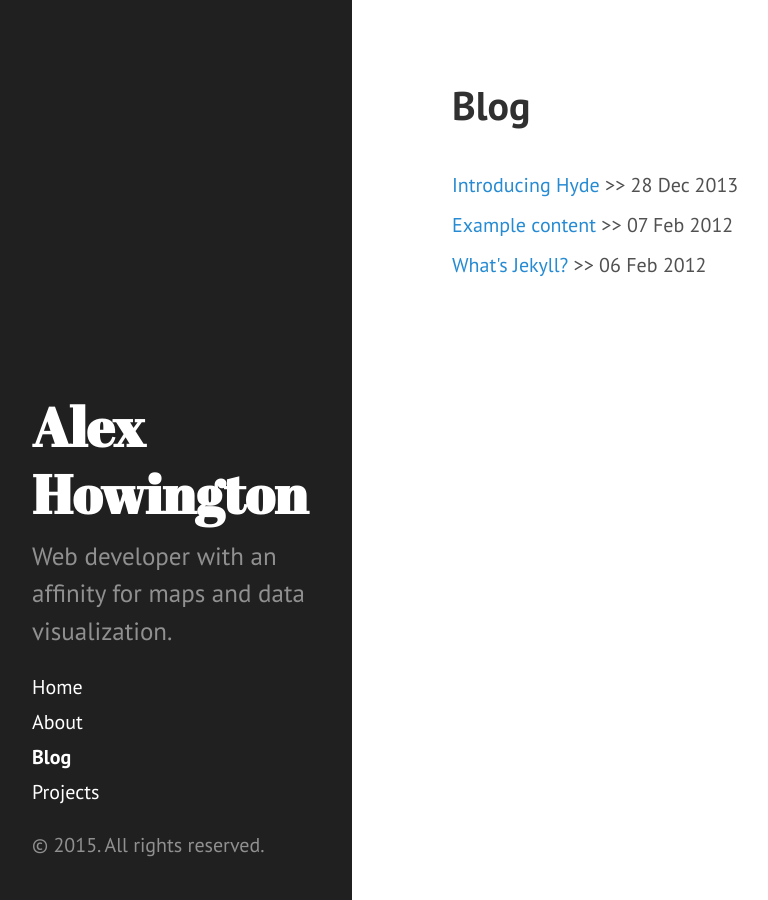
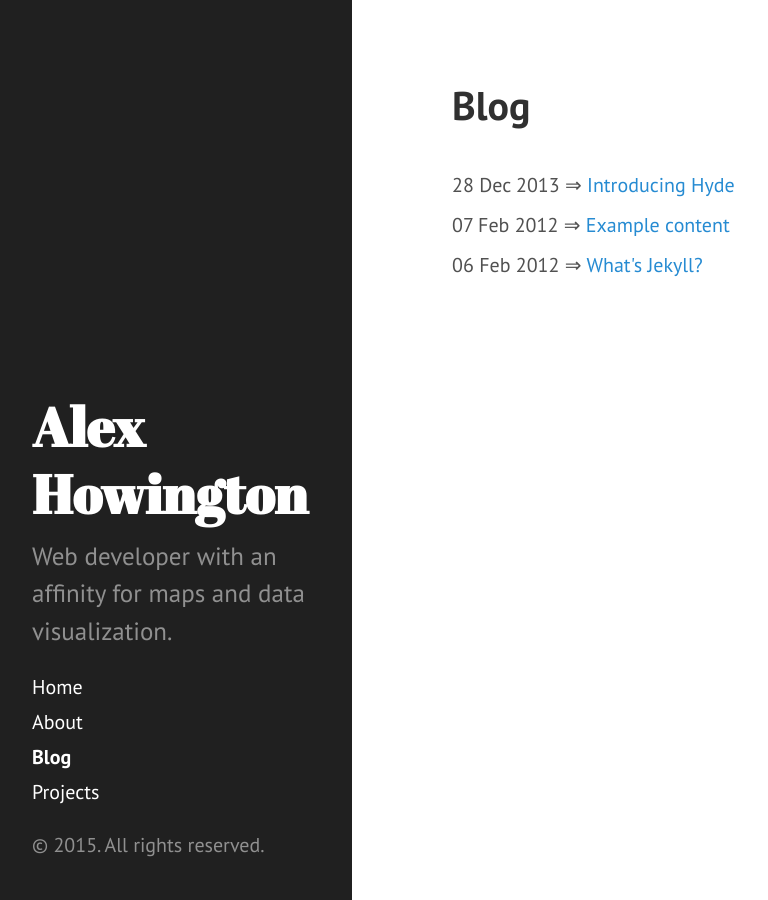
Before and after one commit to ash106/ash106.github.io, a Jekyll site: the page built from blog.html, in a window 1280 px wide. Shown: the whole page, without its empty margins (8-776 px from the left). Built offline with Jekyll 4.4.1, drawn with Linux system fonts in a browser that asks for light colours; Markdown is read by kramdown in place of the engine named in the settings; part of the change alters nothing that is shown.

Commit message:
Update blog archive layout

```diff
--- a/blog.html
+++ b/blog.html
@@ -6,7 +6,8 @@ title: Blog
 <ul class="archive">
   {% for post in site.posts %}
     <li class="archive-item">
-      <a href="{{ post.url }}">{{ post.title }}</a> >> {{ post.date | date_to_string }}
+      {{ post.date | date_to_string }} &rArr;
+      <a href="{{ post.url }}">{{ post.title }}</a>
     </li>
   {% endfor %}
 </ul>
```
